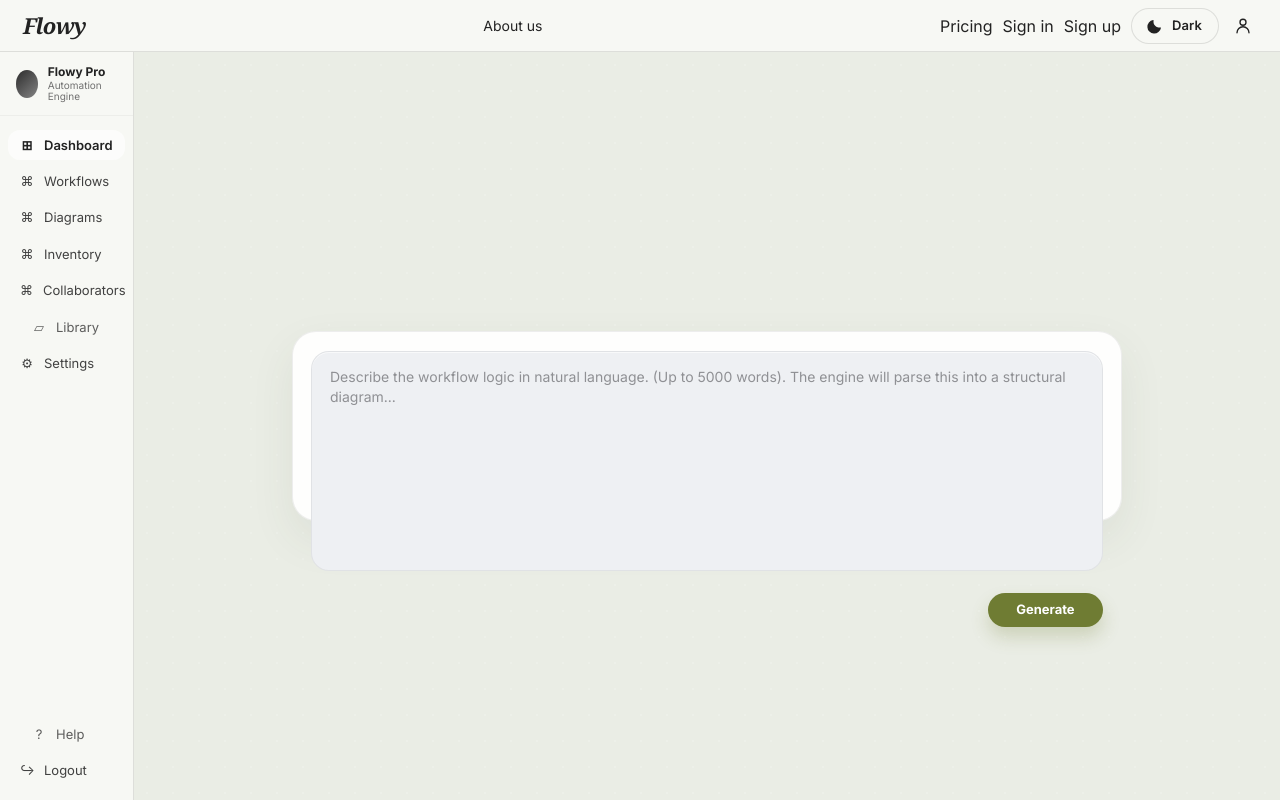
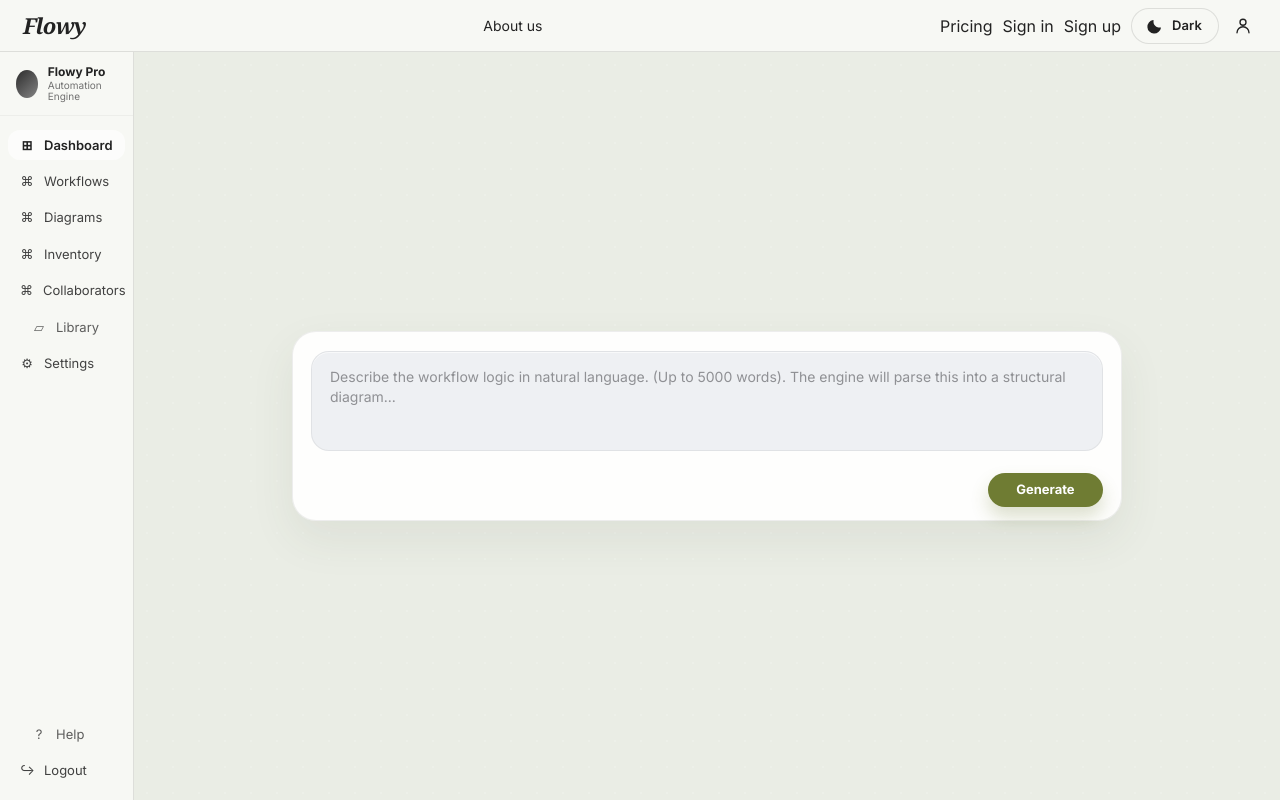
Before and after one commit to RajGuptaa79/ps11-workflow-engine, a React (Vite) app in the folder Frontend/flowy/: page / in a window 1280 px wide. Built offline with nearby package versions, Linux system fonts and the light colour scheme.

Commit message:
Fix query panel input max-height to fit properly within parent container

```diff
--- a/Frontend/flowy/src/pages/home.css
+++ b/Frontend/flowy/src/pages/home.css
@@ -500,8 +500,8 @@
 
 .query-card__input {
   width: 100%;
-  min-height: clamp(220px, 8vh, 220px);
-  max-height: clamp(220px, 14vh, 226px);
+  min-height: clamp(100px, 7vh, 140px);
+  max-height: clamp(100px, 10vh, 160px);
   resize: none;
   border: 1px solid rgba(120, 120, 120, 0.12);
   border-radius: 18px;
```
